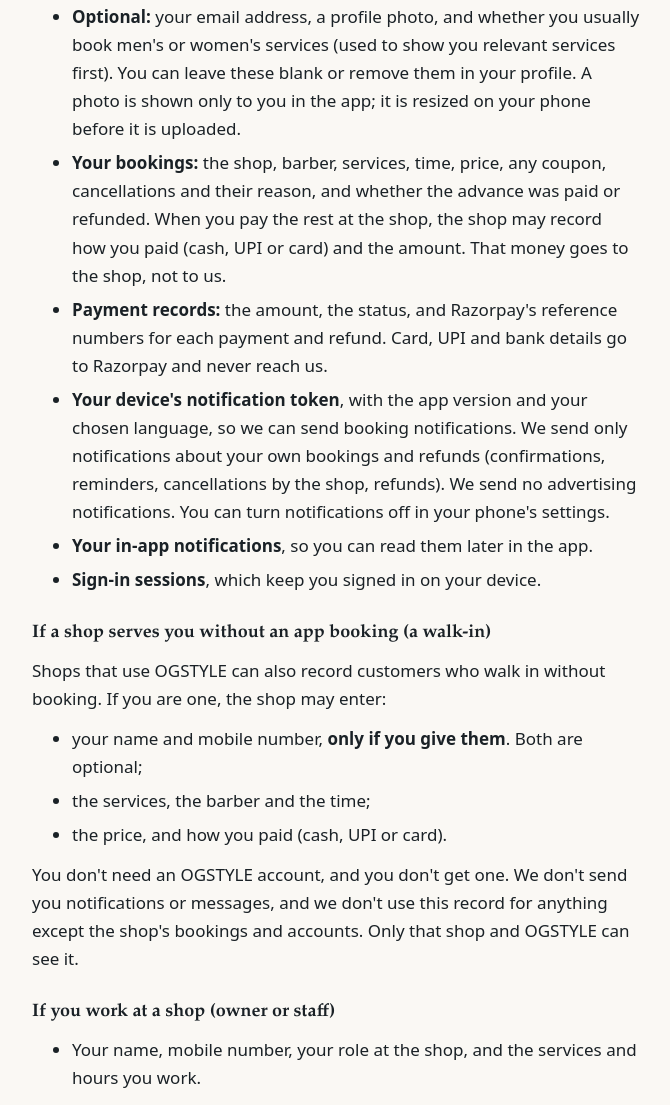
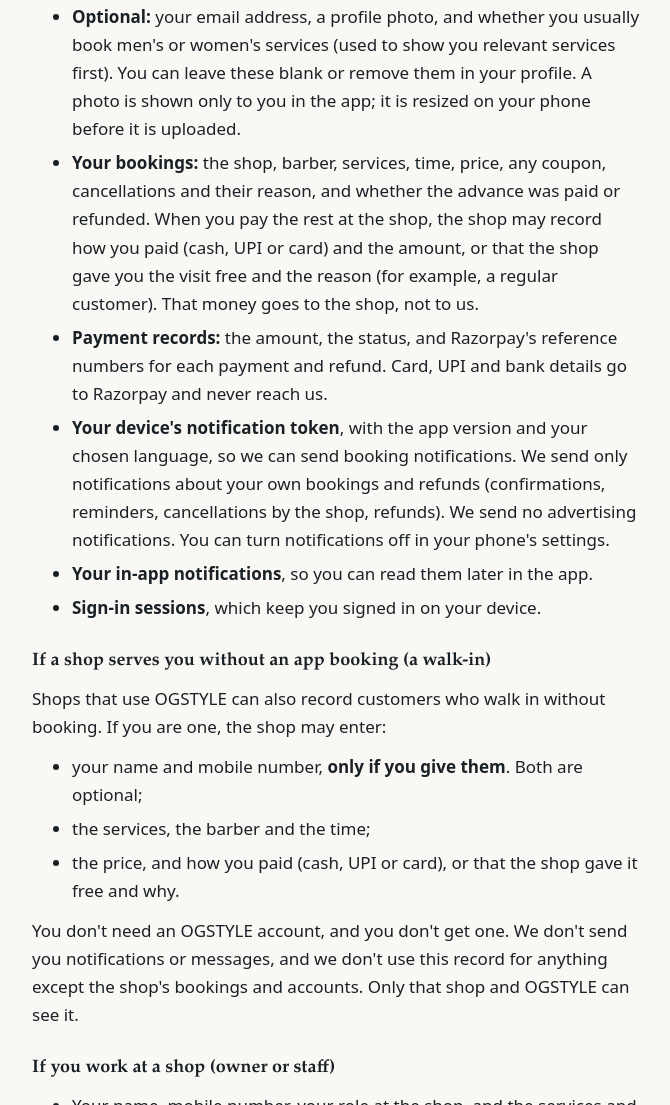
Before and after one commit to dennismelson/ogstyle-site, a plain HTML site: page docs/privacy/index.html in a window 1280 px wide. Shown: the part 1329-2434 px from the top of the page, without its empty margins (304-974 px from the left). Drawn offline with Linux system fonts and the light colour scheme.

Commit message:
policy(draft): v1.1 says a shop may record that a visit was given free, and why (PF-31)
Co-Authored-By: Claude Opus 5.5 <noreply@anthropic.com>

```diff
--- a/docs/privacy/index.html
+++ b/docs/privacy/index.html
@@ -109,7 +109,8 @@
           <strong>Your bookings:</strong> the shop, barber, services, time, price, any coupon,
           cancellations and their reason, and whether the advance was paid or refunded. When you
           pay the rest at the shop, the shop may record how you paid (cash, UPI or card) and the
-          amount. That money goes to the shop, not to us.
+          amount, or that the shop gave you the visit free and the reason (for example, a regular
+          customer). That money goes to the shop, not to us.
           <!-- PF-31 (counter record) and PF-16 (OGSTYLE never holds the shop's money). -->
         </li>
         <li>
@@ -145,7 +146,7 @@
       <ul>
         <li>your name and mobile number, <strong>only if you give them</strong>. Both are optional;</li>
         <li>the services, the barber and the time;</li>
-        <li>the price, and how you paid (cash, UPI or card).</li>
+        <li>the price, and how you paid (cash, UPI or card), or that the shop gave it free and why.</li>
       </ul>
       <p>
         You don't need an OGSTYLE account, and you don't get one. We don't send you notifications
```
